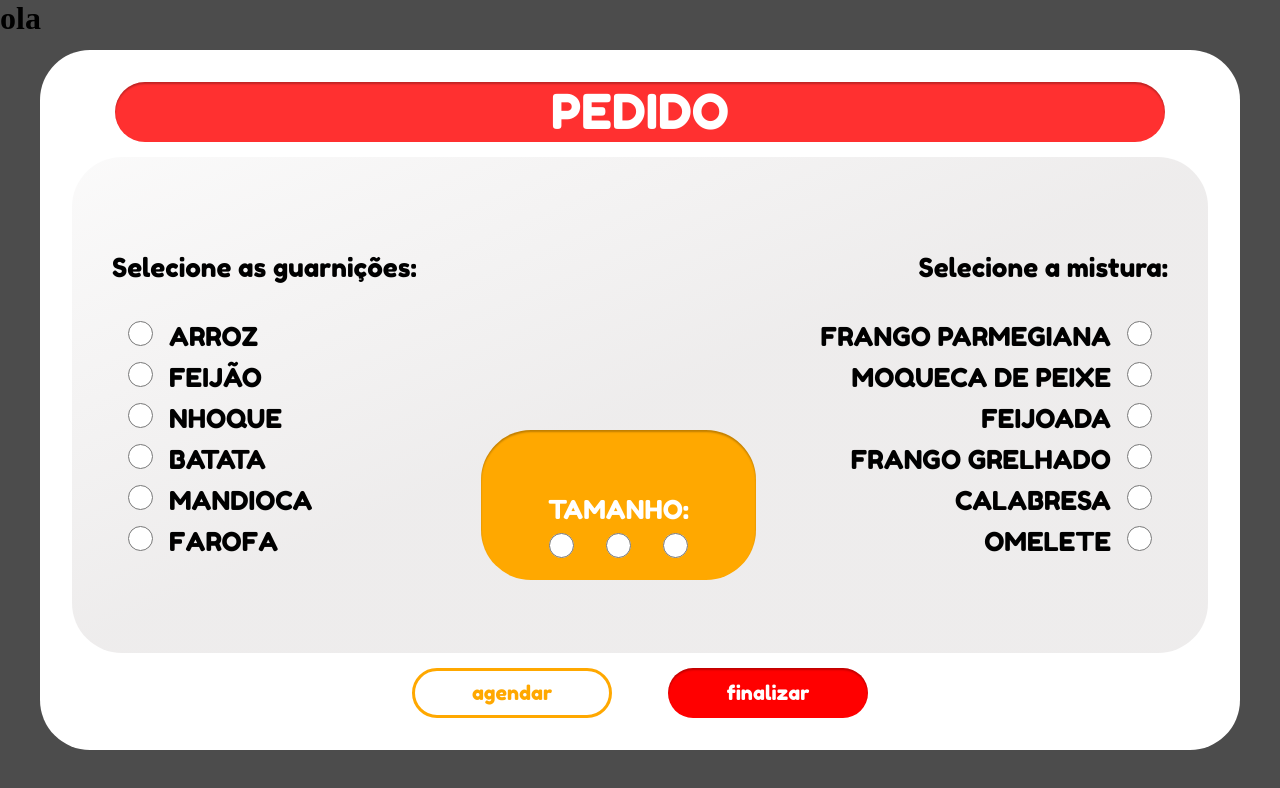
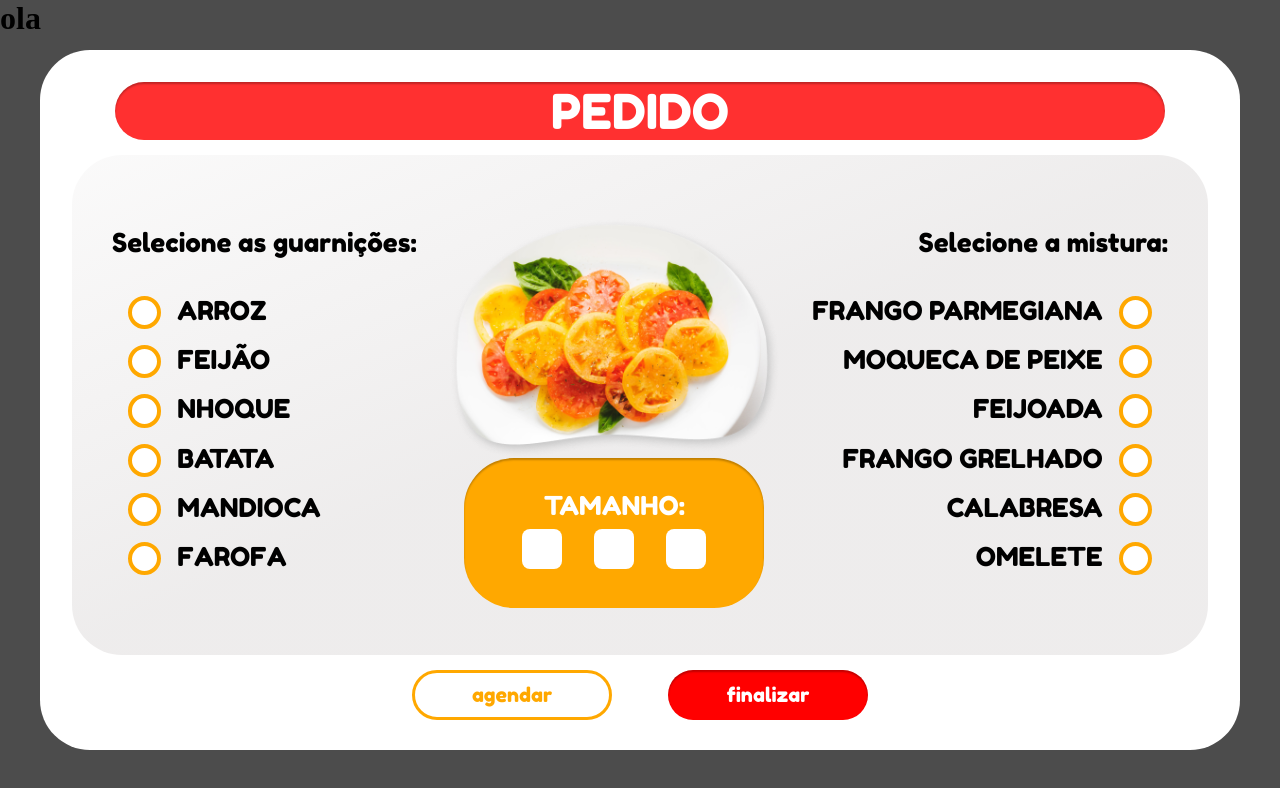
Before and after one commit to ViniciusCharleaux/mymita, a React (Vite) app: page /pedido in a window 1280 px wide. Shown: the top 788 px of the page. Built offline with nearby package versions, Linux system fonts and the light colour scheme.

Commit message:
Melhorias no CSS do pedido
Trabalho remoto feito para abonar a falta do dia 15/06

```diff
--- a/src/constants/images.ts
+++ b/src/constants/images.ts
@@ -2,10 +2,12 @@ import mainImg from '../assets/main-page-img.png'
 import MyMitaLogo from '../assets/MyMita-logo.png'
 import cadastroImg from '../assets/signup-cadastro-img.png'
 import noUserImage from '../assets/no-user-image.png'
+import pedidoImg from '../assets/pedido-image.png'
 
 export default {
     mainImg,
     MyMitaLogo,
     cadastroImg,
-    noUserImage
+    noUserImage,
+    pedidoImg
 }
--- a/src/pages/order/index.tsx
+++ b/src/pages/order/index.tsx
@@ -1,6 +1,7 @@
 import { useState } from "react";
 import Modal from 'react-modal';
-import {Container, ModalContainer} from './styles';
+import images from "../../constants/images";
+import { Container, ModalContainer } from './styles';
 
 export const Order: React.FC = () => {
 
@@ -21,7 +22,7 @@ export const Order: React.FC = () => {
                 overlayClassName="react-modal-overlay"
                 className="react-modal-content"
                 style={{
-                content:{
+                    content: {
                         maxWidth: "1200px",
                     }
                 }}
@@ -35,33 +36,39 @@ export const Order: React.FC = () => {
                             <div className="guarnicoes">
                                 <label htmlFor="guarnicoes" className="titulo">Selecione as guarnições:</label>
 
-                            <p><input type="radio"></input>
+                                <p><input type="checkbox" className="checkbox-round"></input>
                                     <label htmlFor="guarnicao1">ARROZ</label></p>
 
-                            <p><input type="radio"></input>
+                                <p><input type="checkbox" className="checkbox-round"></input>
                                     <label htmlFor="guarnicao2">FEIJÃO</label></p>
 
-                            <p><input type="radio"></input>
-                            <label htmlFor="guarnicao3">NHOQUE</label></p>
+                                <p><input type="checkbox" className="checkbox-round"></input>
+                                    <label htmlFor="guarnicao3" >NHOQUE</label></p>
 
-                            <p><input type="radio"></input>
+                                <p><input type="checkbox" className="checkbox-round"></input>
                                     <label htmlFor="guarnicao4">BATATA</label></p>
 
-                            <p><input type="radio"></input>
+                                <p><input type="checkbox" className="checkbox-round"></input>
                                     <label htmlFor="guarnicao5">MANDIOCA</label></p>
 
-                            <p><input type="radio"></input>
+                                <p><input type="checkbox" className="checkbox-round"></input>
                                     <label htmlFor="guarnicao6">FAROFA</label></p>
 
                             </div>
 
                             <div className="tamanho">
+                                <div className="pedido_image">
+                                    <img src={images.pedidoImg} alt="pedido image" />
+                                </div>
+                                <div className="tamanho-conteudo">
                                     <label htmlFor="tamanho">TAMANHO:</label>
                                     <p>
-                                <input type="radio" name="tamanho"></input>
-                                <input type="radio" name="tamanho"></input>
-                                <input type="radio" name="tamanho"></input>
+                                        <input type="radio" name="tamanho" className="radio-tamanho"></input>
+                                        <input type="radio" name="tamanho" className="radio-tamanho"></input>
+                                        <input type="radio" name="tamanho" className="radio-tamanho"></input>
                                     </p>
+                                </div>
+
                             </div>
 
                             <div className="mistura">
@@ -69,32 +76,32 @@ export const Order: React.FC = () => {
 
                                 <p>
                                     <label htmlFor="mistura2">FRANGO PARMEGIANA</label>
-                            <input type="radio" name="mistura"></input>
+                                    <input type="radio" name="mistura" className="radio-mistura"></input>
                                 </p>
 
                                 <p>
                                     <label htmlFor="mistura2">MOQUECA DE PEIXE</label>
-                            <input type="radio" name="mistura"></input>
+                                    <input type="radio" name="mistura" className="radio-mistura"></input>
                                 </p>
 
                                 <p>
                                     <label htmlFor="mistura2">FEIJOADA</label>
-                            <input type="radio" name="mistura"></input>
+                                    <input type="radio" name="mistura" className="radio-mistura"></input>
                                 </p>
 
                                 <p>
                                     <label htmlFor="mistura2">FRANGO GRELHADO</label>
-                            <input type="radio" name="mistura"></input>
+                                    <input type="radio" name="mistura" className="radio-mistura"></input>
                                 </p>
 
                                 <p>
                                     <label htmlFor="mistura2">CALABRESA</label>
-                            <input type="radio" name="mistura"></input>
+                                    <input type="radio" name="mistura" className="radio-mistura"></input>
                                 </p>
 
                                 <p>
                                     <label htmlFor="mistura2">OMELETE</label>
-                            <input type="radio" name="mistura"></input>
+                                    <input type="radio" name="mistura" className="radio-mistura"></input>
                                 </p>
 
                             </div>
--- a/src/pages/order/styles.ts
+++ b/src/pages/order/styles.ts
@@ -80,17 +80,55 @@ main{
         font-weight: 400;
         font-size: 26px;
 
+        .checkbox-round{
+            width: 2.5em;
+            height: 2.5em;
+            background-color: white;
+            border-radius: 50%;
+            vertical-align: middle;
+            border: 4px solid #FFA800;
+            appearance: none;
+            -webkit-appearance: none;
+            outline: none;
+            cursor: pointer;
+        }
+
+        .checkbox-round:checked{
+            background-color: #FFA800;
+
+        }
+
     }
 
     .tamanho{
-        width: 275px;
-        height: 150px;
+        width: 300px;
+        height: 500px;
         display: flex;
         flex-direction: column;
         padding: 4rem 2rem;
         align-items: center;
-        margin-top: 200px;
 
+        .pedido_image{
+            height: 100%;
+            width: 100%;
+            display: flex;
+            flex-direction: column;
+            align-items: center;
+
+            img{
+                width: 331.45px;
+                height: 238.56px;
+            }
+
+        }
+
+        .tamanho-conteudo{
+            width: 300px;
+            height: 150px;
+            display: flex;
+            flex-direction: column;
+            padding: 2rem 2rem;
+            align-items: center;
             font-family: 'Fredoka One';
             font-style: normal;
             font-weight: 400;
@@ -100,10 +138,22 @@ main{
             background: #FFA800;
             box-shadow: inset 0px 2px 2px rgba(0, 0, 0, 0.25);
             border-radius: 50px;
+        }
 
-        input{
-            width: 25px;
-            height: 25px;
+
+        .radio-tamanho{
+            width: 3em;
+            height: 3em;
+            border-radius: 20%;
+            background-color: white;
+            appearance: none;
+            -webkit-appearance: none;
+            outline: none;
+            cursor: pointer;
+        }
+
+        .radio-tamanho:checked{
+            background-color: #FF0000;
         }
 
     }
@@ -119,7 +169,23 @@ main{
         font-weight: 400;
         font-size: 26px;
 
+        .radio-mistura{
+            width: 2.5em;
+            height: 2.5em;
+            background-color: white;
+            border-radius: 50%;
+            vertical-align: middle;
+            border: 4px solid #FFA800;
+            appearance: none;
+            -webkit-appearance: none;
+            outline: none;
+            cursor: pointer;
+        }
 
+        .radio-mistura:checked{
+            background-color: #FFA800;
+
+        }
 
     }
 
```
Also changed, not shown: src/assets/pedido-image.png (added). Lines whose indentation alone changed are shown as unchanged.
